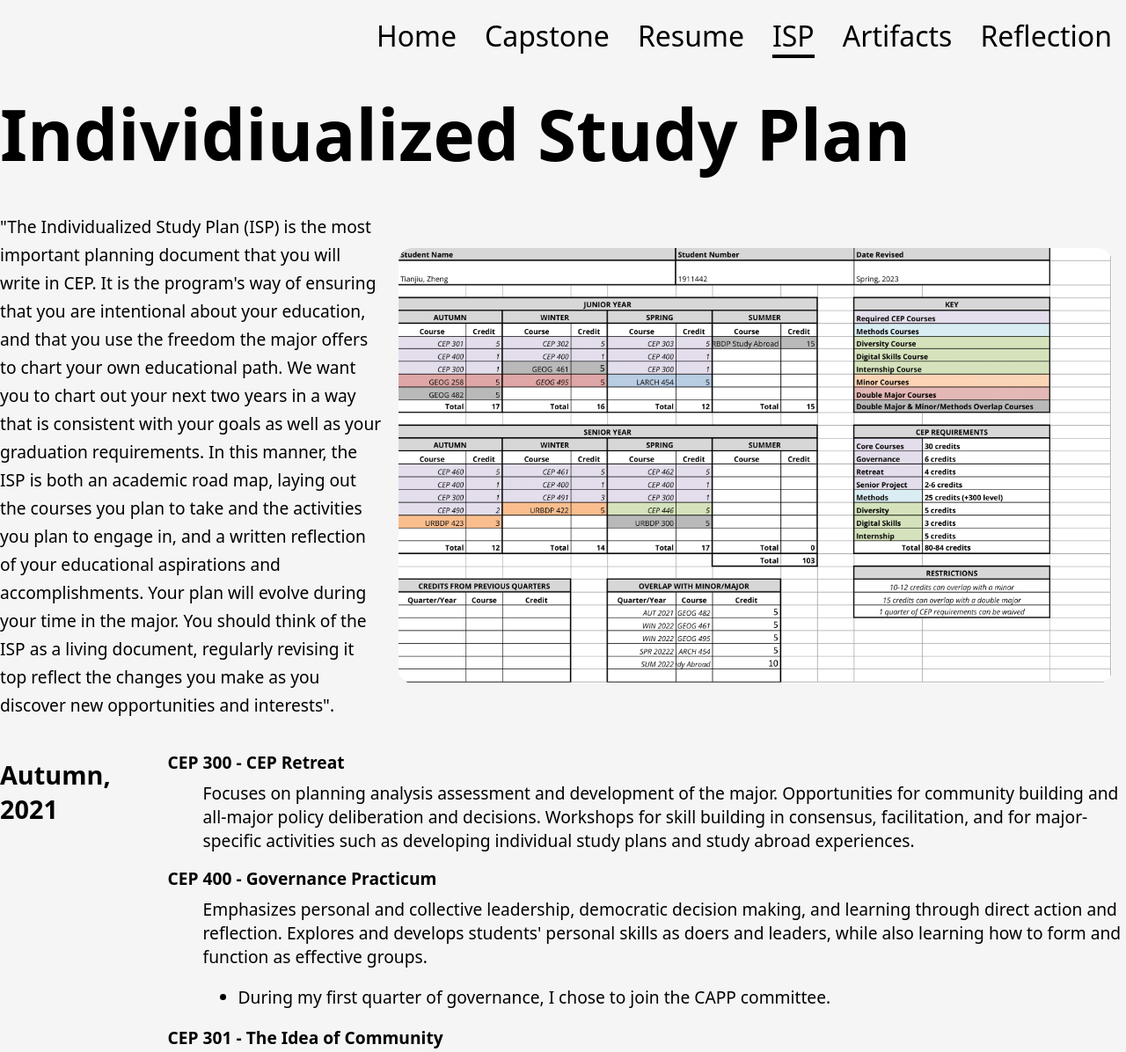
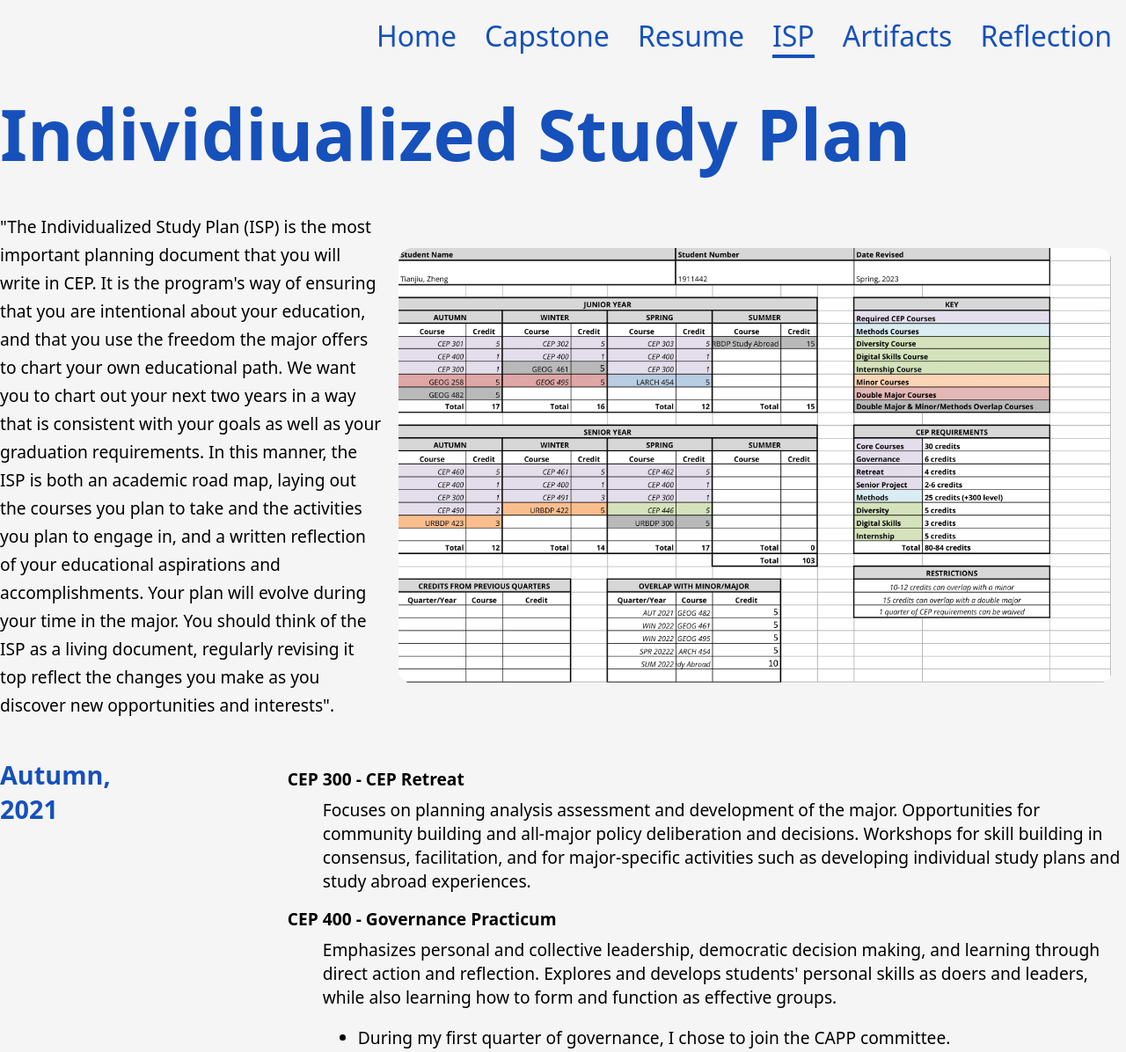
Before and after one commit to ztj01128/website, a plain HTML site: page isp.html in a window 1280 px wide. Shown: the top 1196 px of the page at 88% size. Drawn offline with Linux system fonts and the light colour scheme.

Commit message:
update styling

```diff
--- a/isp.html
+++ b/isp.html
@@ -21,7 +21,7 @@
         </ul>
     </nav>
 
-    <main>
+    <main class="isp">
         <h1>Individiualized Study Plan</h1>
         <div class="intro">
             <p>
@@ -104,7 +104,6 @@
             </dl>
         </section>
         <section>
-
             <h2>Winter, 2022</h2>
             <dl>
                 <dt>CEP 302 - Environmental Response</dt>
@@ -161,7 +160,6 @@
             </dl>
         </section>
         <section>
-
             <h2>Spring, 2022</h2>
             <dl>
                 <dt>CEP 300 - CEP Retreat</dt>
@@ -220,7 +218,6 @@
             </dl>
         </section>
         <section>
-
             <h2>Autumn, 2022</h2>
             <dl>
                 <dt>CEP 300 - CEP Retreat</dt>
@@ -281,7 +278,6 @@
             </dl>
         </section>
         <section>
-
             <h2>Winter, 2023</h2>
             <dl>
                 <dt>CEP 400 - Governance Practicum</dt>
@@ -337,7 +333,6 @@
             </dl>
         </section>
         <section>
-
             <h2>Spring, 2023</h2>
             <dl>
                 <dt>CEP 300 - CEP Retreat</dt>
--- a/styles.css
+++ b/styles.css
@@ -5,7 +5,7 @@ body {
     font-weight: 400;
     margin: 0;
     padding: 0;
-    background-color: whitesmoke;
+    background-color: #f5f5f5;
     display: flex;
     flex-direction: column;
 }
@@ -13,10 +13,12 @@ body {
 h1 {
     font-size: 5rem;
     margin: 1rem 0;
+    color: #1650BB;
 }
 
 h2 {
     height: min-content;
+    color: #1650BB;
 }
 
 p {
@@ -40,7 +42,7 @@ footer {
 }
 
 .current {
-    border-bottom: 0.25rem solid black;
+    border-bottom: 0.25rem solid #1650BB;
 }
 
 .senior-paper {
@@ -69,7 +71,7 @@ nav ul li {
 
 nav ul li a {
     text-decoration: none;
-    color: black;
+    color: #1650BB;
     font-weight: 500;
     font-size: xx-large;
 }
@@ -84,6 +86,7 @@ footer {
     margin-top: 8rem;
     margin-left: 1rem;
     margin-bottom: 1rem;
+    color: dimgray;
 }
 
 footer address {
@@ -91,7 +94,8 @@ footer address {
 }
 
 footer address a {
-    color: black;
+    color: dimgray;
+    text-decoration: none;
     margin: 0 1rem;
 }
 
@@ -107,20 +111,18 @@ footer address a {
 section {
     display: flex;
     flex-direction: row;
+    margin: auto;
 }
 
-section h2 {
+.isp section h2 {
     position: sticky;
+    margin-right: 10rem;
     top: 0;
 }
 
 /* section */
 
 /* dl */
-
-dl {
-    margin: auto;
-}
 
 dt {
     font-weight: 600;
```
Also changed, not shown: capstone.html (+6 -3 lines).
